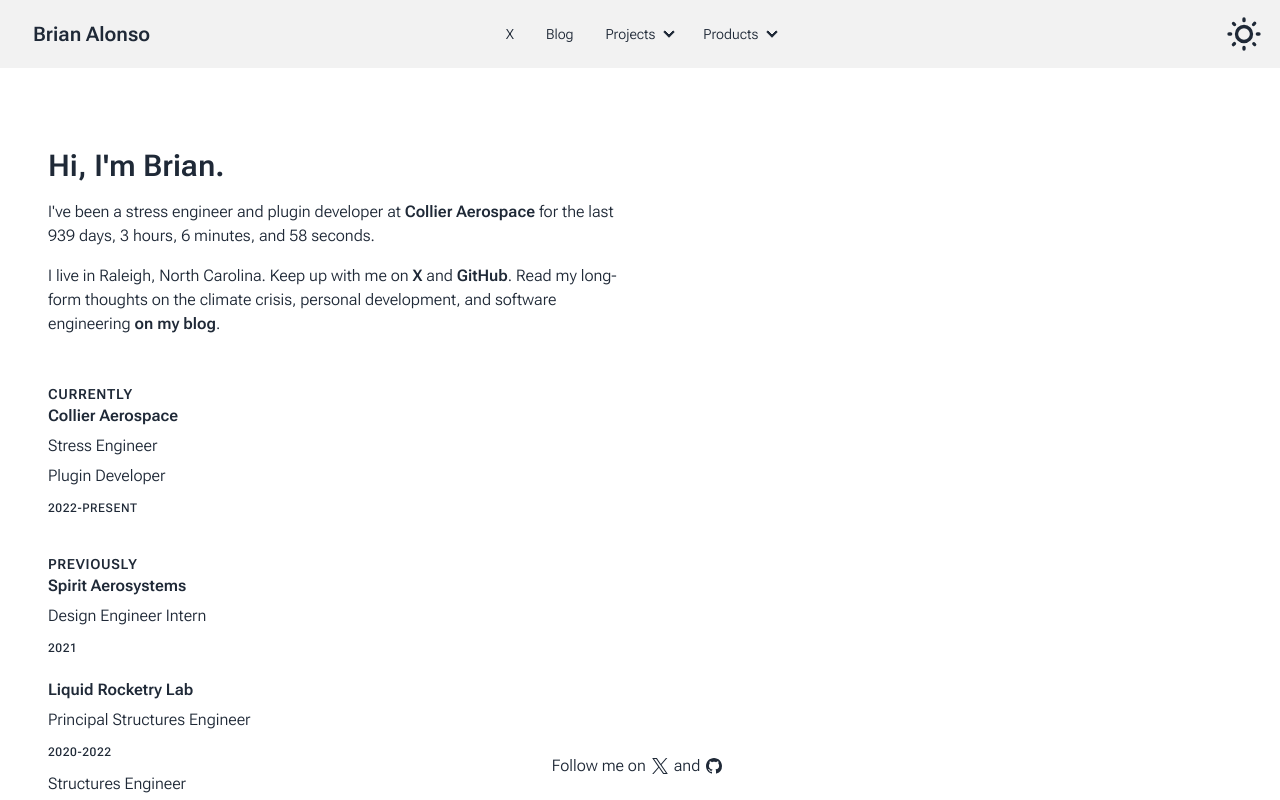
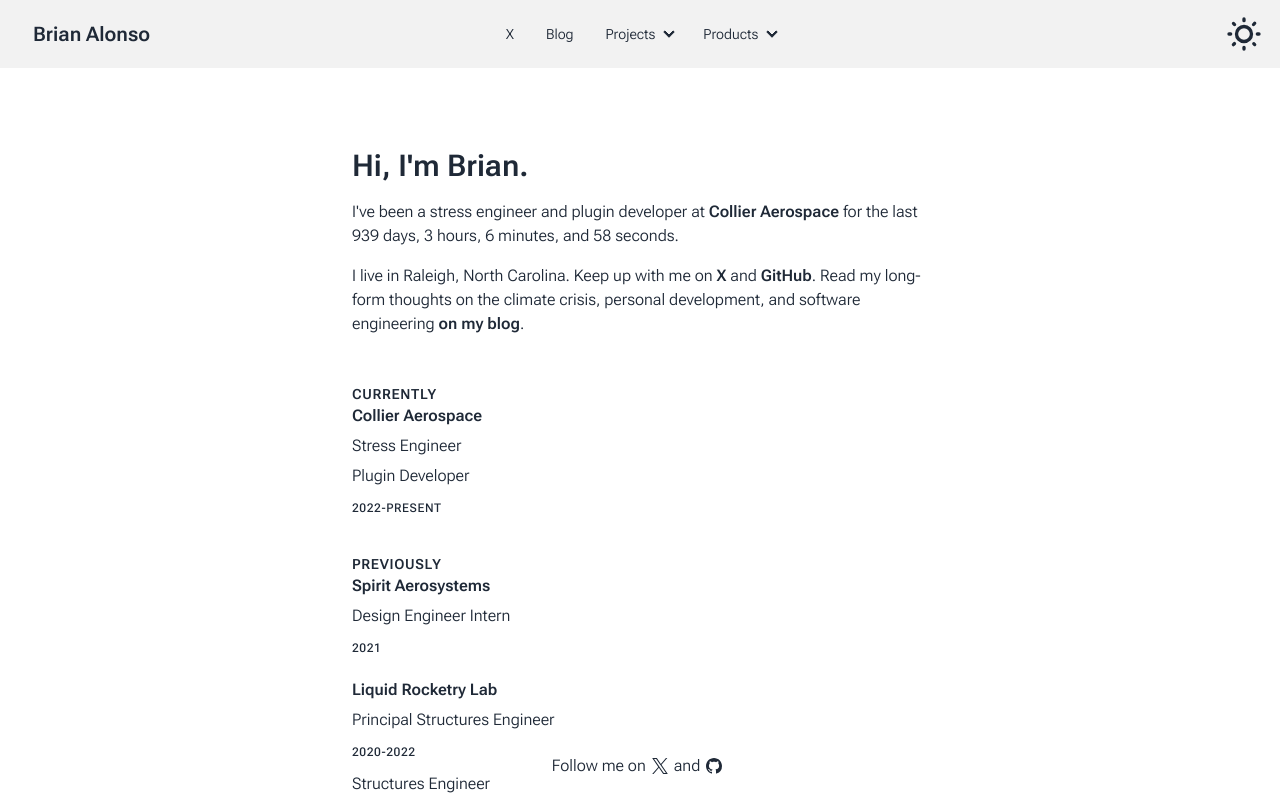
Before and after one commit to bealonso2/site, a Next.js app: page / in a window 1280 px wide. Shown: the top 800 px of the page. Built offline with nearby package versions, Linux system fonts and the light colour scheme.

Commit message:
Adding mx-auto

```diff
--- a/components/HomePage.tsx
+++ b/components/HomePage.tsx
@@ -21,7 +21,7 @@ export default function HomePage({ initialTime }: { initialTime: string }) {
 
   return (
     <PageContainer>
-      <div className="text-md w-full max-w-md md:max-w-xl">
+      <div className="text-md mx-auto w-full max-w-md md:max-w-xl">
         <div className="animate-fadeIn-delay-1 space-y-4 opacity-0 md:my-8">
           <h1 className="text-3xl font-semibold">Hi, I&apos;m Brian.</h1>
           <p>
```
